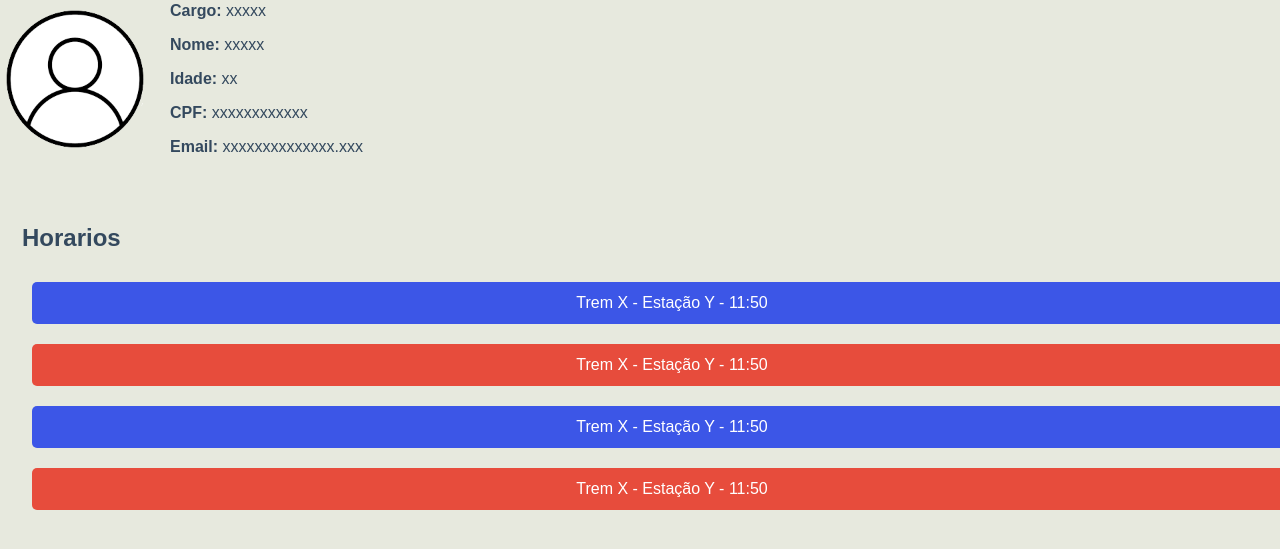
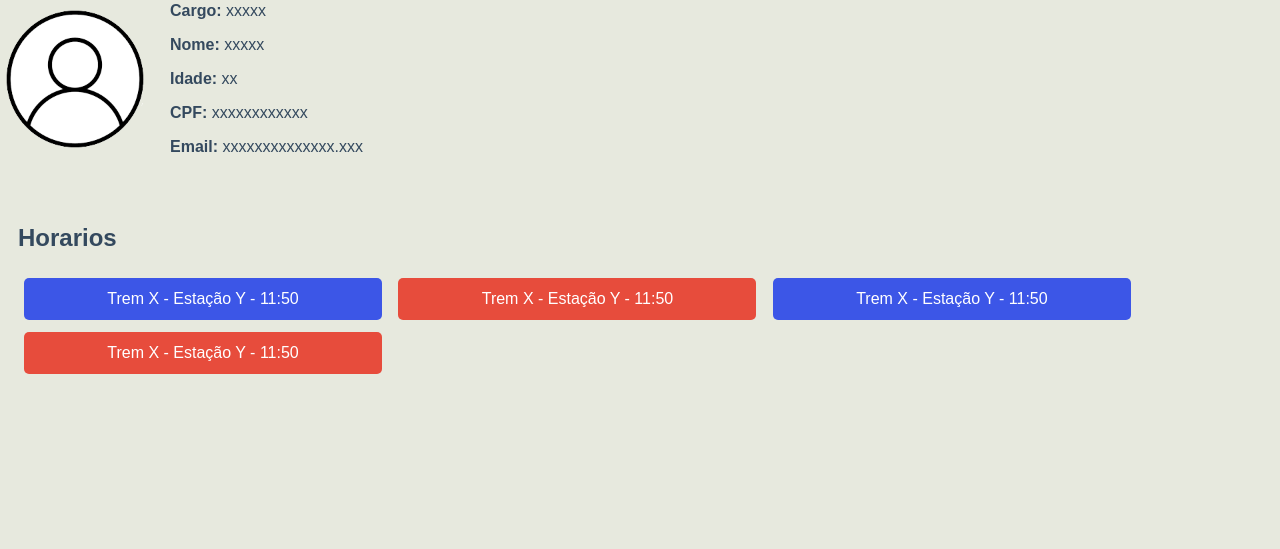
Before and after one commit to Lucascode06/SA---Thomas-o-Trem, a PHP site: page /public/dashboard.html in a window 1280 px wide; the page is wider, and only the part inside the window is pictured. Shown: the part 201-750 px from the top of that part. Run offline with PHP 8.4, Linux system fonts and the light colour scheme.

Commit message:
update - dashboard arrumei

```diff
--- a/public/EsqueceuASenha.html
+++ b/public/EsqueceuASenha.html
@@ -12,7 +12,6 @@
 <body>
     <img id="thomas" src="../style/assets/thomasotrem.png" alt="">
 
-
     <div class="login-container">
         <form id="infoemail">
             <h1>e-mail</h1>
--- a/public/redefinirsenha.html
+++ b/public/redefinirsenha.html
@@ -11,9 +11,6 @@
 
 <body>
     <img id="thomas" src="../style/assets/thomasotrem.png" alt="">
-
-
-
 
     <div class="login-container">
         <form id="infonovasenha">
@@ -29,7 +26,6 @@
 
     </div>
 
-
 </body>
 
 </html>
--- a/style/dashboard.css
+++ b/style/dashboard.css
@@ -96,8 +96,8 @@
 }
 
 .box {
-    margin: 10px;
-    width: 100%;
+    margin: 6px;
+    width: 90%;
     padding: 12px;
     border: none;
     border-radius: 5px;
@@ -112,8 +112,10 @@
 
 .box.red {
     background-color: #e74c3c;
+    width: 358px;
 }
 
 .box.blue {
     background-color: #3c56e7;
+    width: 358px;
 }
--- a/style/style.css
+++ b/style/style.css
@@ -93,7 +93,7 @@
 }
 
 a {
-  color: black;
+  color: rgb(67, 78, 236);
 }
 
 /* Responsive styles */
```
Also changed, not shown: public/notificacao.html (+1 -7 lines).
